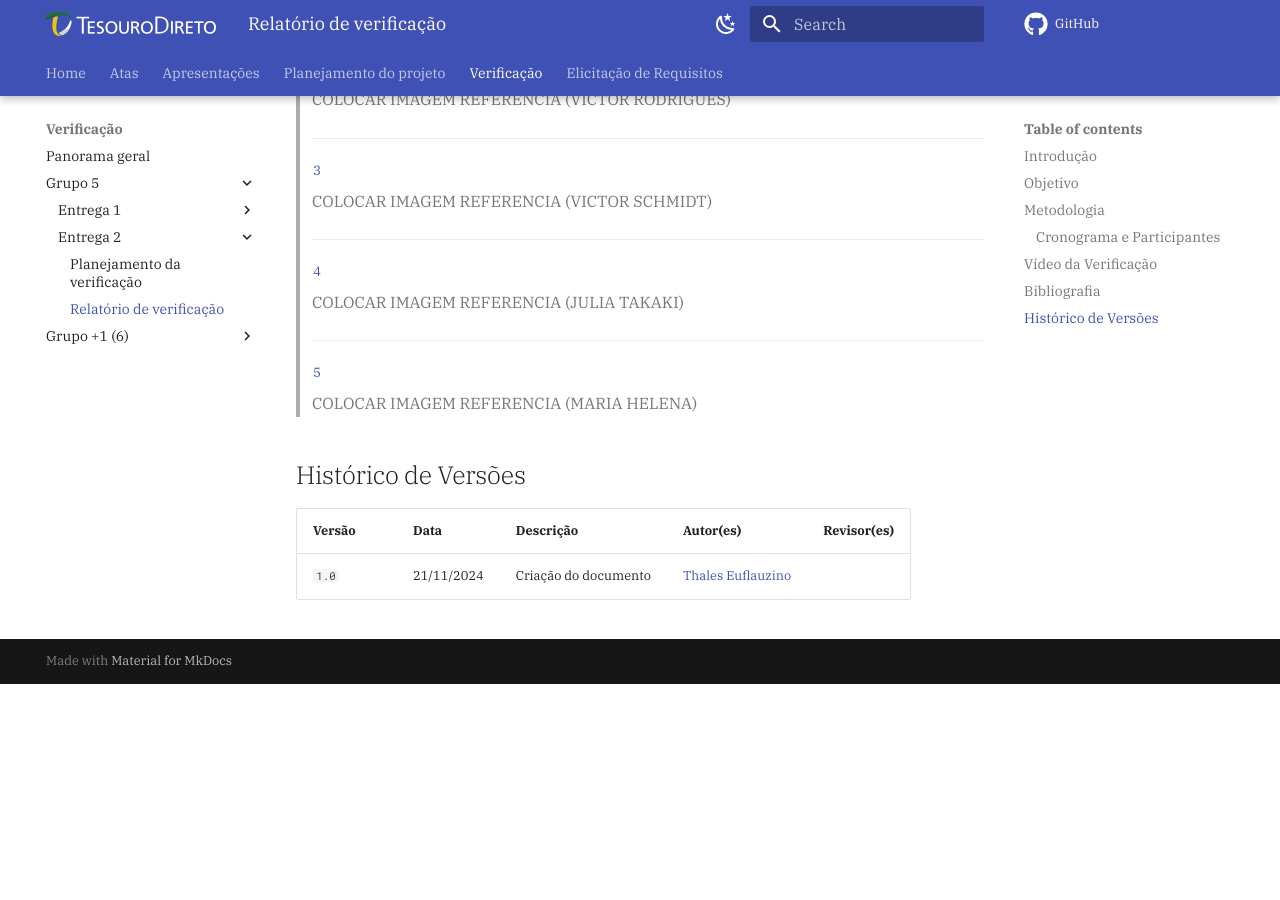
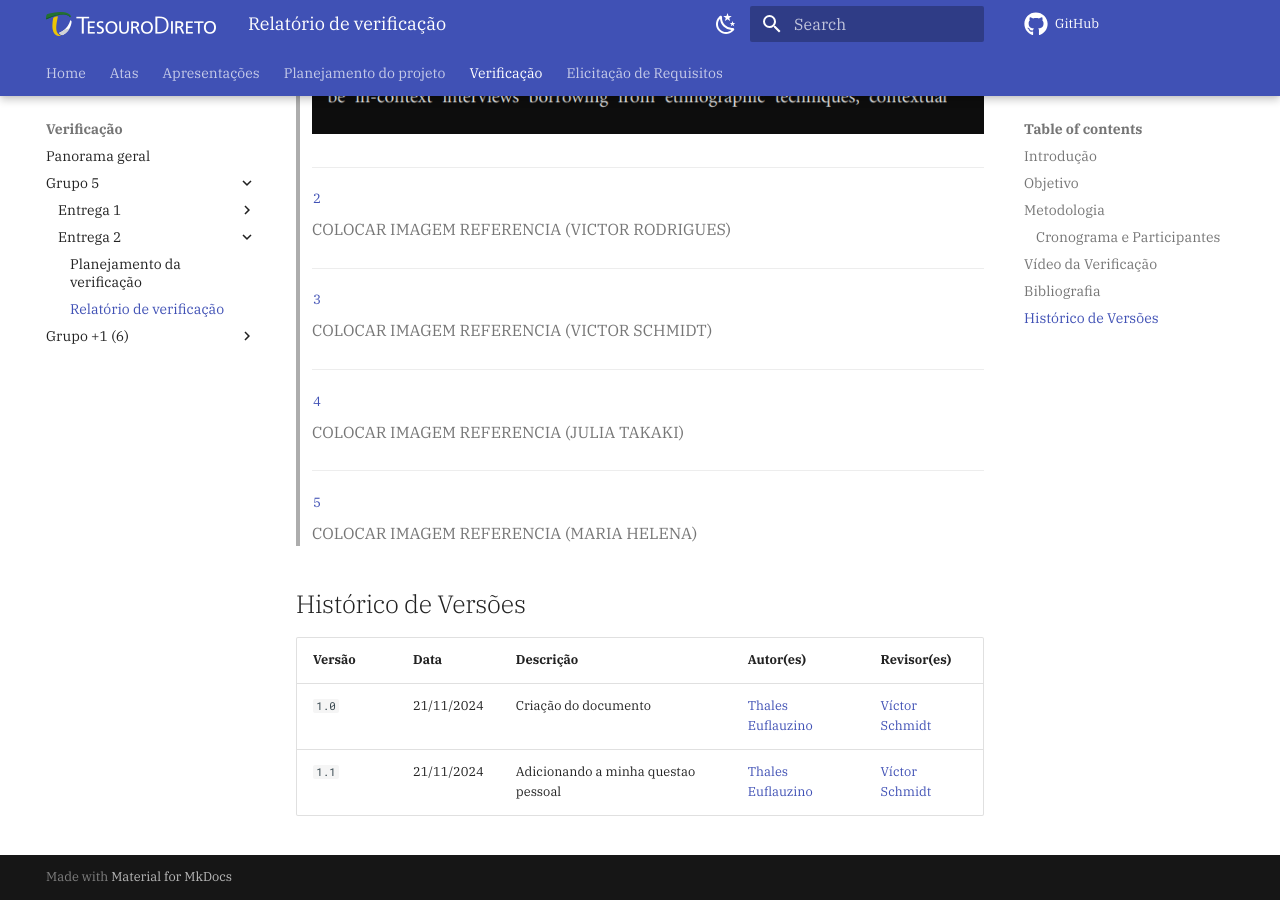
Before and after one commit to Requisitos-de-Software/2024.2-Grupo05, an MkDocs documentation site: the page built from docs/verificacao/grupo5/entrega2/relatorio-verificacao-e2-gp5.md, in a window 1280 px wide and 900 px high, scrolled down 2529 px. Built offline with MkDocs 1.6.1 and Material for MkDocs 9.7.7, drawn with Linux system fonts in a browser that asks for light colours; comment, search, counter and statistics services are not loaded; before the commit the page ends 3213 px from its top, so only the background shows below that.

Commit message:
docs: colocando a minha questao pessoal

```diff
--- a/docs/verificacao/grupo5/entrega2/relatorio-verificacao-e2-gp5.md
+++ b/docs/verificacao/grupo5/entrega2/relatorio-verificacao-e2-gp5.md
@@ -80,4 +80,5 @@ _Autor: [NOME XXX]_
 
 | Versão  | Data | Descrição | Autor(es) | Revisor(es) |
 | -------- | ------ | ------ | ---------- | ---------- |
-| `1.0` | 21/11/2024 | Criação do documento  | [Thales Euflauzino](https://github.com/thaleseuflauzino) ||
+| `1.0` | 21/11/2024 | Criação do documento  | [Thales Euflauzino](https://github.com/thaleseuflauzino) |[Víctor Schmidt](https://github.com/moonshinerd) |
+| `1.1` | 21/11/2024 | Adicionando a minha questao pessoal | [Thales Euflauzino](https://github.com/thaleseuflauzino) |[Víctor Schmidt](https://github.com/moonshinerd)|
```
Also changed, not shown: docs/verificacao/grupo5/entrega2/p1.png (added).
